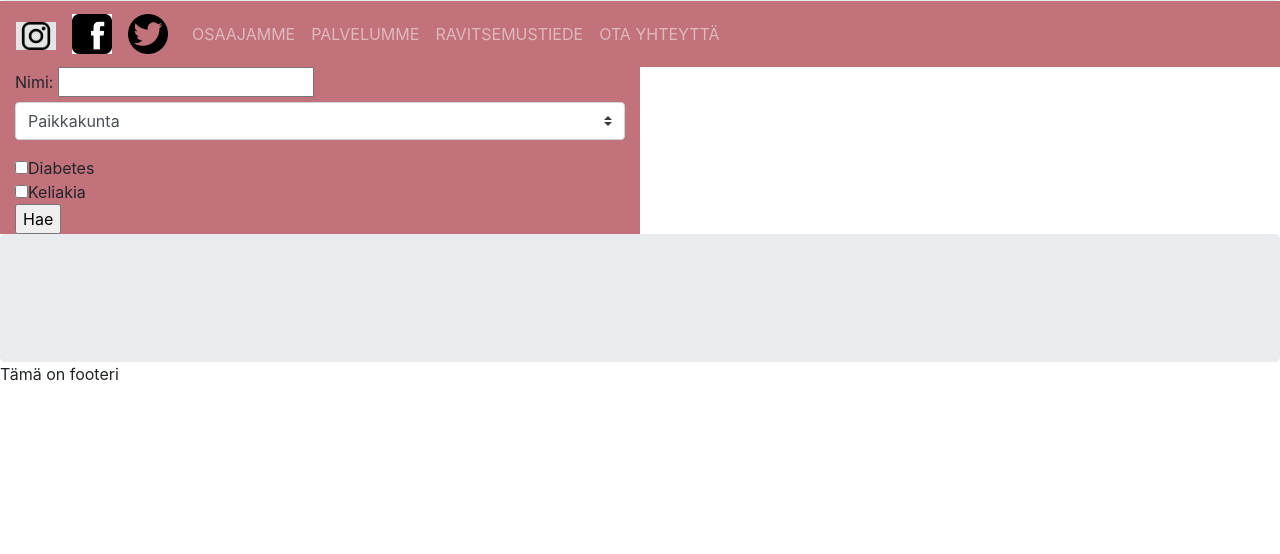
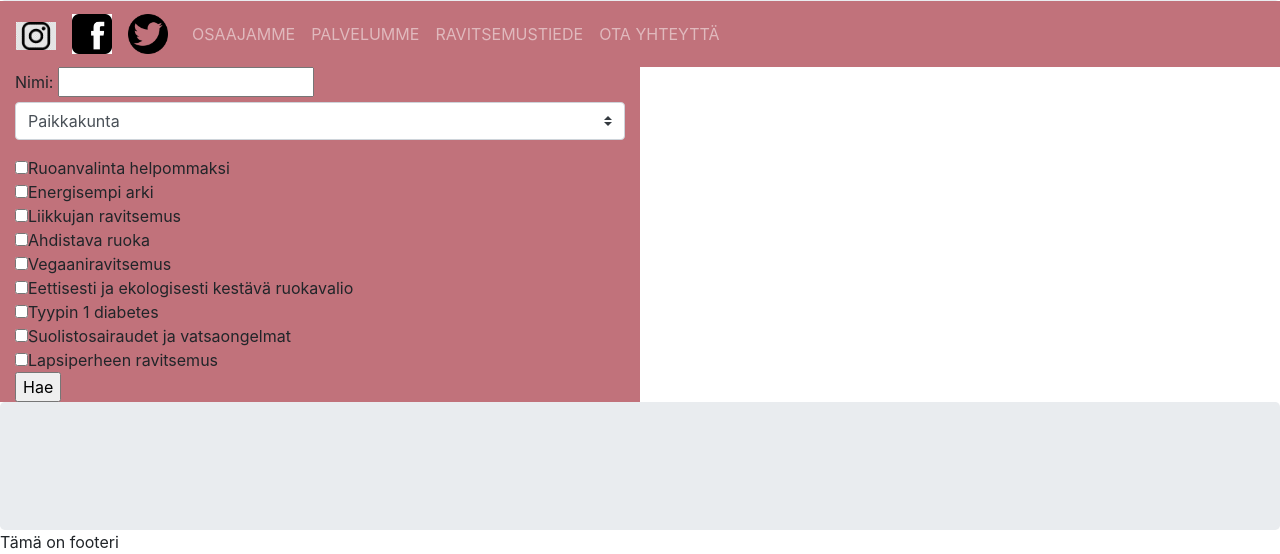
Before and after one commit to PhantomLegioner/Projektityo, a PHP site: page /haku.php in a window 1280 px wide. Shown: the part 466-1020 px from the top of the page. Before the commit the page ends 847 px from the top, so only its background shows below. Run offline with PHP 8.4, Linux system fonts and the light colour scheme.

Commit message:
uudemmat versiot

```diff
--- a/phpmuodossa/haku.php
+++ b/phpmuodossa/haku.php
@@ -11,14 +11,21 @@
 
 			<select id="paikkakunta" name="paikkakunta" class="custom-select mb-3">
 				<option selected>Paikkakunta</option>
+				<option value="Etayhteys">Etäyhteys</option>
 				<option value="Helsinki">Helsinki</option>
 				<option value="Kuopio">Kuopio</option>
 				<option value="Tampere">Tampere</option>
 			</select> <br>
 
-			<input type="checkbox" name="cbox[]" id="cbox" value="Diabetes">Diabetes<br>
-
-			<input type="checkbox" name="cbox[]" id="cbox" value="Keliakia">Keliakia<br>
+			<input type="checkbox" name="cbox[]" id="cbox" value="Ruoanvalinta helpommaksi">Ruoanvalinta helpommaksi<br>
+			<input type="checkbox" name="cbox[]" id="cbox" value="Energisempi arki">Energisempi arki<br>
+			<input type="checkbox" name="cbox[]" id="cbox" value="Liikkujan ravitsemus">Liikkujan ravitsemus<br>
+			<input type="checkbox" name="cbox[]" id="cbox" value="Ahdistava ruoka">Ahdistava ruoka<br>
+			<input type="checkbox" name="cbox[]" id="cbox" value="Vegaaniravitsemus">Vegaaniravitsemus<br>
+			<input type="checkbox" name="cbox[]" id="cbox" value="Eettisesti ja ekologisesti kestävä ruokavalio">Eettisesti ja ekologisesti kestävä ruokavalio<br>
+			<input type="checkbox" name="cbox[]" id="cbox" value="Tyypin 1 Diabetes">Tyypin 1 diabetes<br>
+			<input type="checkbox" name="cbox[]" id="cbox" value="Suolistosairaudet  ja vatsaongelmat">Suolistosairaudet ja vatsaongelmat<br>
+			<input type="checkbox" name="cbox[]" id="cbox" value="Lapsiperheen ravitsemus">Lapsiperheen ravitsemus<br>
 
 			<input type="submit" value="Hae">
 		</form>
```
Also changed, not shown: phpmuodossa/haku_action.php (+16 -7 lines).
